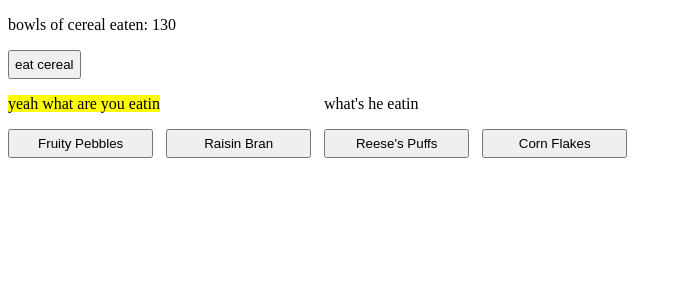
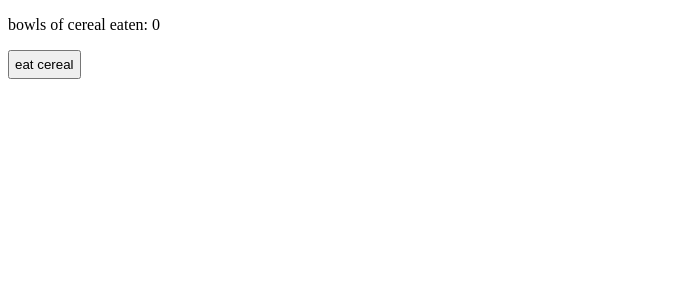
Before and after one commit to jdshaeffer/cereal, a Next.js app: page / in a window 1280 px wide. Shown: the top 300 px of the page, without its empty margins (0-682 px from the left). Built offline with nearby package versions, Linux system fonts and the light colour scheme.

Commit message:
bit of a refactor - shaved off Options comp

```diff
--- a/components/Options.js
+++ /dev/null
@@ -1,39 +0,0 @@
-import { useState, useEffect } from 'react';
-
-const Options = (props) => {
-  let count = props.count;
-
-  const [option, setOption] = useState(null)
-
-  const sendChoice = (event) => {
-    props.onChildClick(event.target.innerHTML);
-  }
-
-  useEffect(() => {
-    if (count === 130) {
-      setOption((
-        <div className='row' id='options'>
-          <div className='cereal-column'>
-            <button onClick={sendChoice}>Fruity Pebbles</button>
-          </div>
-          <div className='cereal-column'>
-            <button onClick={sendChoice}>Raisin Bran</button>
-          </div>
-          <div className='cereal-column'>
-            <button onClick={sendChoice}>Reese's Puffs</button>
-          </div>
-          <div className='cereal-column'>
-            <button onClick={sendChoice}>Corn Flakes</button>
-          </div>
-        </div>
-      ));
-    }
-    else {
-      setOption(null);
-    }
-  }, [count])
-
-  return option;
-}
-
-export default Options;
--- a/pages/index.js
+++ b/pages/index.js
@@ -2,33 +2,47 @@
 import { useState, useEffect } from 'react';
 
 import Conversation from '../components/Conversation';
-import Options from '../components/Options';
 
 const index = () => {
-	const [count, setCount] = useState(130);
-  const [choice, setChoice] = useState('');
+	const [count, setCount] = useState(0);
+	const [choice, setChoice] = useState('');
+	const [option, setOption] = useState(null);
 
-	// run once after the first render
-	// useEffect(() => {
-	// 	const storageData = localStorage.getItem('bowlCount');
-	// 	if (storageData) {
-	// 		setCount(storageData);
-	// 	}
-	// }, []);
-
-	// useEffect(() => {
-	// 	localStorage.setItem('bowlCount', count);
-	// });
-
-	const handleChildClick = (choice) => {
-		setChoice(choice);
+	const sendChoice = (event) => {
+		setChoice(event.target.innerHTML);
 	}
 
+	const options = [
+		(<div className='row' id='options'>
+			<div className='cereal-column'>
+				<button onClick={sendChoice}>Fruity Pebbles</button>
+			</div>
+			<div className='cereal-column'>
+				<button onClick={sendChoice}>Raisin Bran</button>
+			</div>
+			<div className='cereal-column'>
+				<button onClick={sendChoice}>Reese's Puffs</button>
+			</div>
+			<div className='cereal-column'>
+				<button onClick={sendChoice}>Corn Flakes</button>
+			</div>
+		</div>)
+	];
+
 	const eatCereal = () => {
-		// if (option === null) {
-		// }
-		setCount(count + 1)
+		if (option === null) {
+			setCount(count + 1)
+		}
 	}
+
+	useEffect(() => {
+		if (count === 130) {
+			setOption(options[0]);
+		}
+		else {
+			setOption(null);
+		}
+	}, [count]);
 
 	return (
 		<>
@@ -37,12 +51,10 @@
 			</Head>
 
 			<p>bowls of cereal eaten: {count}</p>
-			{/* <button onClick={() => setCount(Number(localStorage.getItem('bowlCount')) + 1)}>eat cereal</button> */}
 			<button onClick={eatCereal}>eat cereal</button>
 
 			<Conversation count={count} choice={choice} />
-			<Options count={count} onChildClick={handleChildClick} />
-
+			<div>{option}</div>
 			<p>{choice}</p>
 		</>
 	)
```
Also changed, not shown: 1 other file (tests, documents, lock files or other folders).
